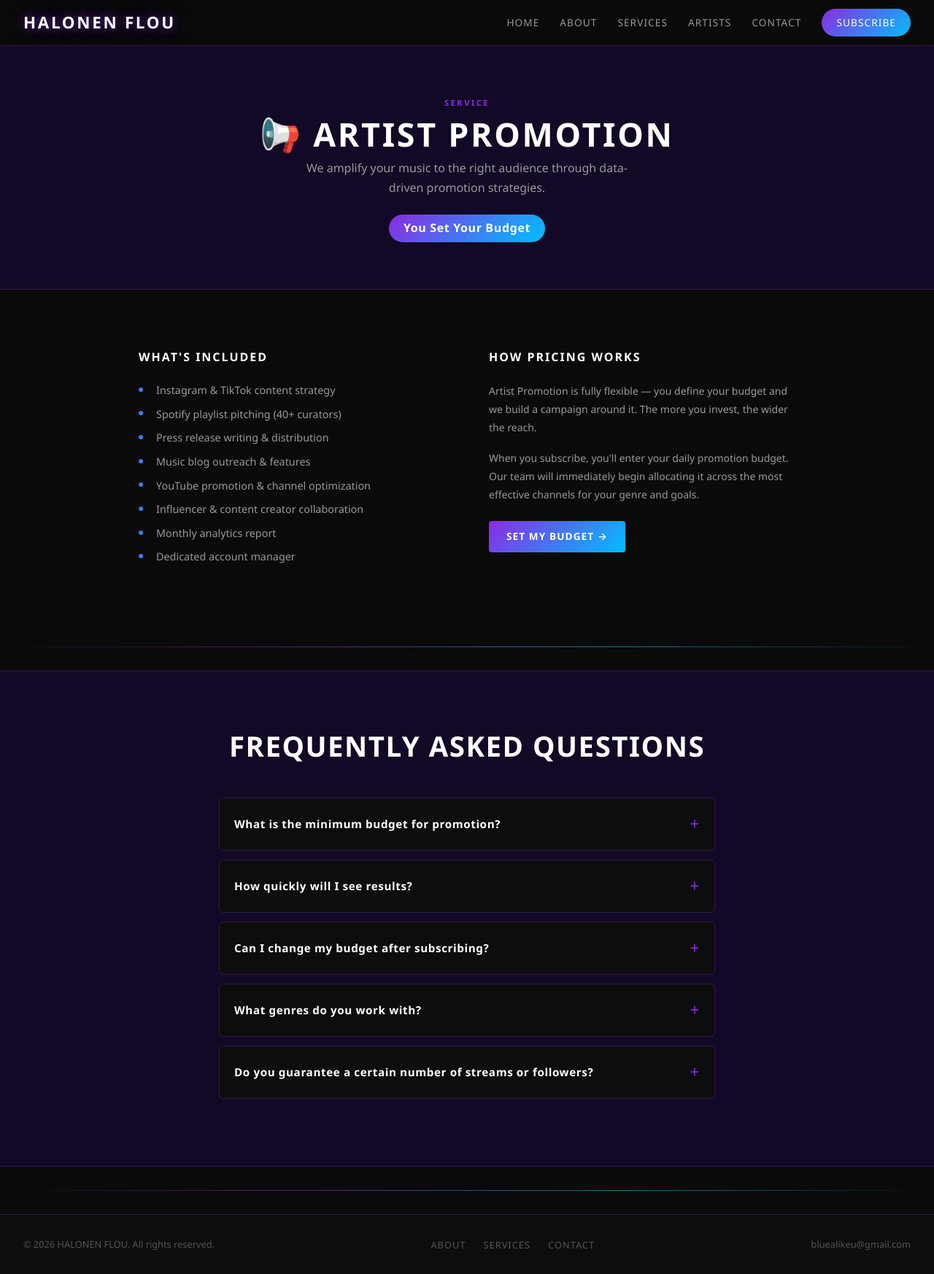
After one commit to coreysolum84020-del/halonen-flou, a Flask app: template app/templates/services/promotion.html in a window 1280 px wide. The commit adds this page. Shown: the whole page at 73% size. Run offline with Flask 3, Linux system fonts and the light colour scheme; the template is opened without the code that fills it, so the values that code supplies are empty.

Commit message:
feat: services pages — overview, promotion, lessons, production with FAQ
Implements full services blueprint with overview page and three detail pages
(promotion, lessons, production), each with pricing info and FAQ sections.
Adds strict_slashes=False to fix /services redirect. 8 new tests all passing.

Co-Authored-By: Claude Sonnet 4.6 <noreply@anthropic.com>

```diff
--- /dev/null
+++ b/app/templates/services/promotion.html
@@ -0,0 +1,64 @@
+{% extends 'base.html' %}
+{% block title %}Artist Promotion{% endblock %}
+{% block meta_description %}Professional music artist promotion services — social media, PR, playlist pitching by HALONEN FLOU.{% endblock %}
+
+{% block content %}
+<div class="service-hero">
+  <p class="section-eyebrow section-eyebrow--left">Service</p>
+  <h1 class="page-title">📢 Artist Promotion</h1>
+  <p class="page-subtitle">We amplify your music to the right audience through data-driven promotion strategies.</p>
+  <div class="price-badge" style="margin-top:24px;">You Set Your Budget</div>
+</div>
+
+<section class="section">
+  <div style="display:grid;grid-template-columns:1fr 1fr;gap:60px;max-width:900px;margin:0 auto;" class="fade-in">
+    <div>
+      <h2 style="font-size:16px;font-weight:700;text-transform:uppercase;letter-spacing:2px;margin-bottom:20px;">What's Included</h2>
+      <ul class="includes-list">
+        <li>Instagram &amp; TikTok content strategy</li>
+        <li>Spotify playlist pitching (40+ curators)</li>
+        <li>Press release writing &amp; distribution</li>
+        <li>Music blog outreach &amp; features</li>
+        <li>YouTube promotion &amp; channel optimization</li>
+        <li>Influencer &amp; content creator collaboration</li>
+        <li>Monthly analytics report</li>
+        <li>Dedicated account manager</li>
+      </ul>
+    </div>
+    <div>
+      <h2 style="font-size:16px;font-weight:700;text-transform:uppercase;letter-spacing:2px;margin-bottom:20px;">How Pricing Works</h2>
+      <p style="font-size:14px;color:var(--text-muted);line-height:1.8;margin-bottom:16px;">Artist Promotion is fully flexible — you define your budget and we build a campaign around it. The more you invest, the wider the reach.</p>
+      <p style="font-size:14px;color:var(--text-muted);line-height:1.8;margin-bottom:24px;">When you subscribe, you'll enter your daily promotion budget. Our team will immediately begin allocating it across the most effective channels for your genre and goals.</p>
+      <a href="{{ url_for('subscriptions.subscribe') }}?service=promotion" class="btn btn-primary">Set My Budget →</a>
+    </div>
+  </div>
+</section>
+
+<div class="neon-divider"></div>
+
+<section class="section section-alt">
+  <h2 class="section-title">Frequently Asked Questions</h2>
+  <div style="max-width:680px;margin:0 auto;">
+    <div class="faq-item">
+      <div class="faq-question">What is the minimum budget for promotion?</div>
+      <div class="faq-answer">There is no strict minimum — you decide what you're comfortable investing. However, we recommend at least $50/day to see meaningful results across social and playlist channels within the first month.</div>
+    </div>
+    <div class="faq-item">
+      <div class="faq-question">How quickly will I see results?</div>
+      <div class="faq-answer">Most artists see measurable growth within 2–4 weeks. Playlist pitching typically yields results in 3–6 weeks, while social media campaigns can drive engagement within days.</div>
+    </div>
+    <div class="faq-item">
+      <div class="faq-question">Can I change my budget after subscribing?</div>
+      <div class="faq-answer">Yes, you can adjust your daily budget at any time by contacting us. Changes take effect within 24 hours.</div>
+    </div>
+    <div class="faq-item">
+      <div class="faq-question">What genres do you work with?</div>
+      <div class="faq-answer">We work across all genres — R&amp;B, Hip-Hop, Pop, Electronic, Rock, Indie, Country, Latin, and more. Our team includes specialists for each major genre.</div>
+    </div>
+    <div class="faq-item">
+      <div class="faq-question">Do you guarantee a certain number of streams or followers?</div>
+      <div class="faq-answer">We do not guarantee specific numbers — anyone who does is selling fake engagement. We guarantee professional effort, transparent reporting, and real organic growth strategies.</div>
+    </div>
+  </div>
+</section>
+{% endblock %}
```
Also changed, not shown: app/blueprints/services/routes.py (+4 -4 lines), app/templates/services.html (+50 -1 lines), app/templates/services/lessons.html (added, +60 -0 lines), app/templates/services/production.html (added, +60 -0 lines), tests/test_services.py (added, +33 -0 lines).
